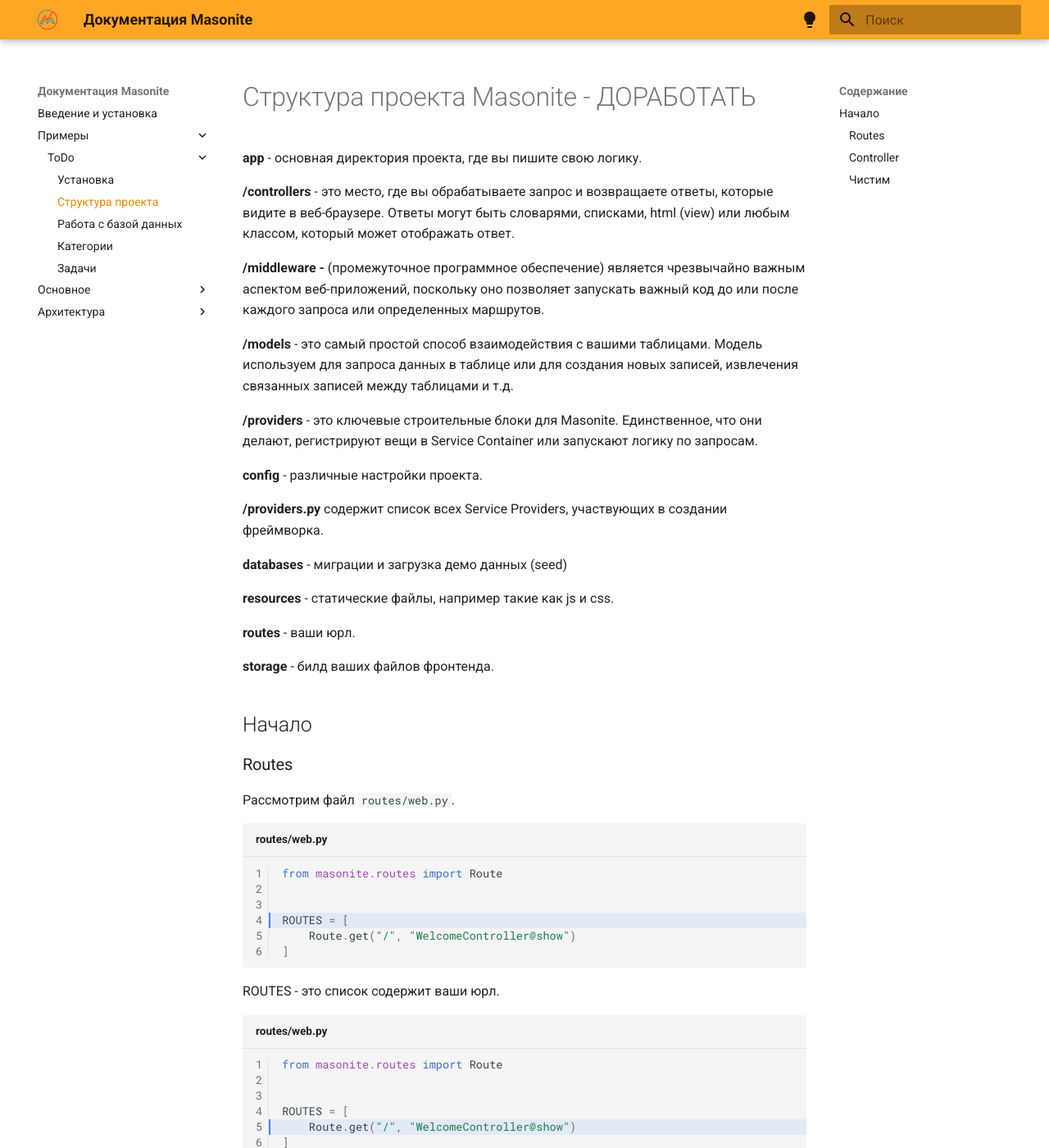
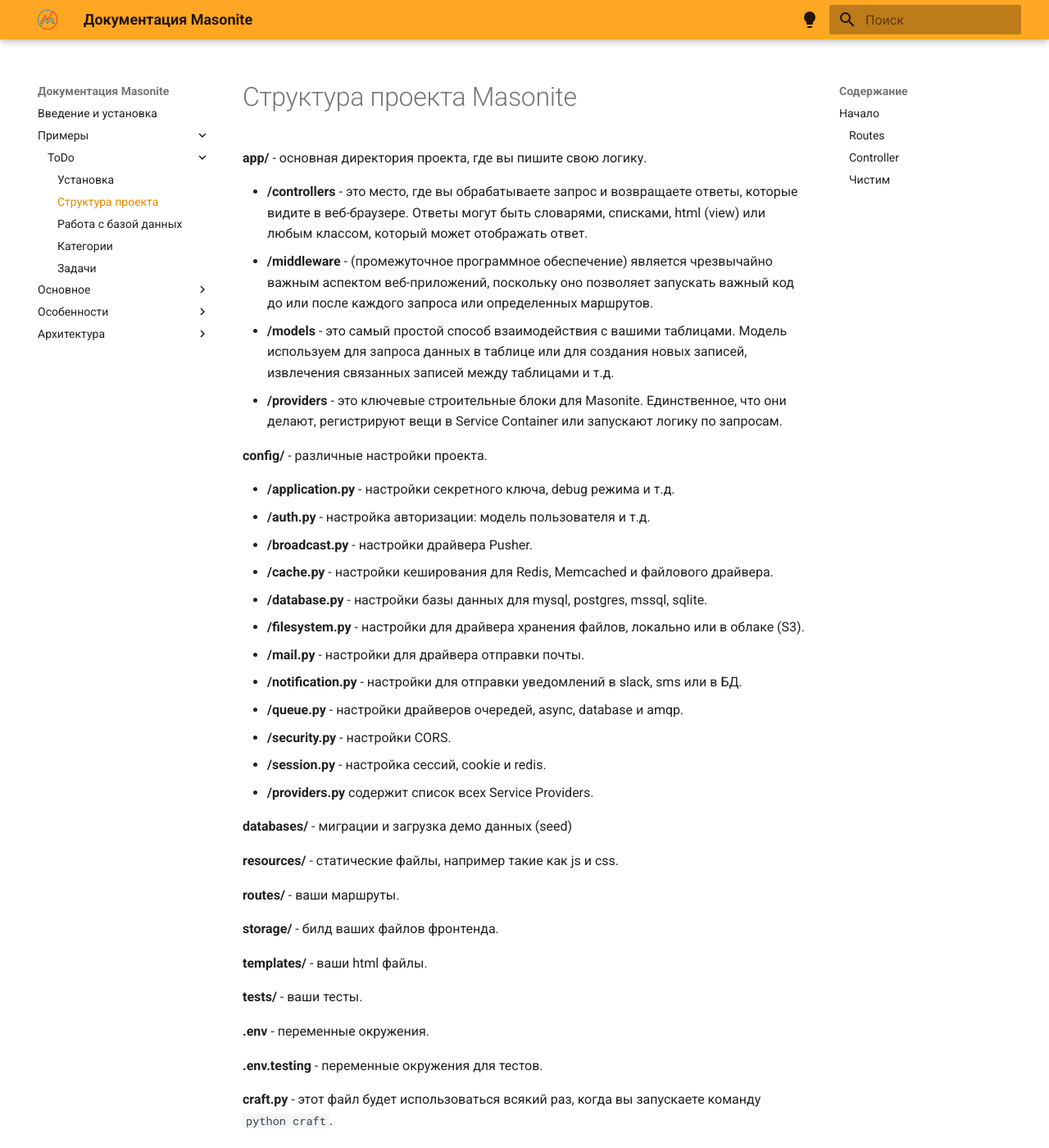
Before and after one commit to DJWOMS/masonite-docs, an MkDocs documentation site: the page built from docs/examples/todo/structure_masonite.md, in a window 1280 px wide and 1400 px high. Shown: the whole window at 82% size. Built offline with MkDocs 1.6.1 and Material for MkDocs 9.7.7, drawn with Linux system fonts in a browser that asks for light colours; some of the changed text lies outside the part shown.

```diff
--- a/docs/examples/todo/structure_masonite.md
+++ b/docs/examples/todo/structure_masonite.md
@@ -1,33 +1,53 @@
-# Структура проекта Masonite - ДОРАБОТАТЬ
+# Структура проекта Masonite
 
-**app** - основная директория проекта, где вы пишите свою логику.
+**app/** - основная директория проекта, где вы пишите свою логику.
 
-**/controllers** - это место, где вы обрабатываете запрос и возвращаете ответы, которые видите в
+- **/controllers** - это место, где вы обрабатываете запрос и возвращаете ответы, которые видите в
 веб-браузере. Ответы могут быть словарями, списками, html (view) или любым классом, который может
 отображать ответ.
-
-**/middleware -** (промежуточное программное обеспечение) является чрезвычайно важным аспектом
+- **/middleware** - (промежуточное программное обеспечение) является чрезвычайно важным аспектом
 веб-приложений, поскольку оно позволяет запускать важный код до или после каждого запроса или
 определенных маршрутов.
-
-**/models** - это самый простой способ взаимодействия с вашими таблицами. Модель используем для
+- **/models** - это самый простой способ взаимодействия с вашими таблицами. Модель используем для
 запроса данных в таблице или для создания новых записей, извлечения связанных записей между
 таблицами и т.д.
-
-**/providers** - это ключевые строительные блоки для Masonite. Единственное, что они делают,
+- **/providers** - это ключевые строительные блоки для Masonite. Единственное, что они делают,
 регистрируют вещи в Service Container или запускают логику по запросам.
 
-**config** - различные настройки проекта.
+**config/** - различные настройки проекта.
 
-**/providers.py** содержит список всех Service Providers, участвующих в создании фреймворка.
+- **/application.py** - настройки секретного ключа, debug режима и т.д.
+- **/auth.py** - настройка авторизации: модель пользователя и т.д.
+- **/broadcast.py** - настройки драйвера Pusher.
+- **/cache.py** - настройки кеширования для Redis, Memcached и файлового драйвера.
+- **/database.py** - настройки базы данных для mysql, postgres, mssql, sqlite.
+- **/filesystem.py** - настройки для драйвера хранения файлов, локально или в облаке (S3).
+- **/mail.py** - настройки для драйвера отправки почты.
+- **/notification.py** - настройки для отправки уведомлений в slack, sms или в БД.
+- **/queue.py** - настройки драйверов очередей, async, database и amqp.
+- **/security.py** - настройки CORS.
+- **/session.py** - настройка сессий, cookie и redis.
+- **/providers.py** содержит список всех Service Providers.
 
-**databases** - миграции и загрузка демо данных (seed)
+**databases/** - миграции и загрузка демо данных (seed)
 
-**resources** - статические файлы, например такие как js и css.
+**resources/** - статические файлы, например такие как js и css.
 
-**routes** - ваши юрл.
+**routes/** - ваши маршруты.
 
-**storage** - билд ваших файлов фронтенда.
+**storage/** - билд ваших файлов фронтенда.
+
+**templates/** - ваши html файлы.
+
+**tests/** - ваши тесты.
+
+**.env** - переменные окружения.
+
+**.env.testing** - переменные окружения для тестов.
+
+**craft.py** - этот файл будет использоваться всякий раз, когда вы запускаете команду `python craft`.
+
+**Kernel.py** - файл, который используется для настройки всего вашего проекта.
 
 ## Начало
 
--- a/mkdocs.yml
+++ b/mkdocs.yml
@@ -62,6 +62,8 @@ nav:
     - Environments: basics/environments.md
     - Конфигурация: basics/configuration.md
     - Обработка ошибок: basics/error_handling.md
+  - Особенности:
+    - Разработка API: feature/api.md
   - Архитектура:
     - Service Provider: architecture/service-provider.md
     - Service Container: architecture/service-container.md
```
Also changed, not shown: docs/examples/todo/task.md (+8 -4 lines), docs/feature/api.md (added, +271 -0 lines).
